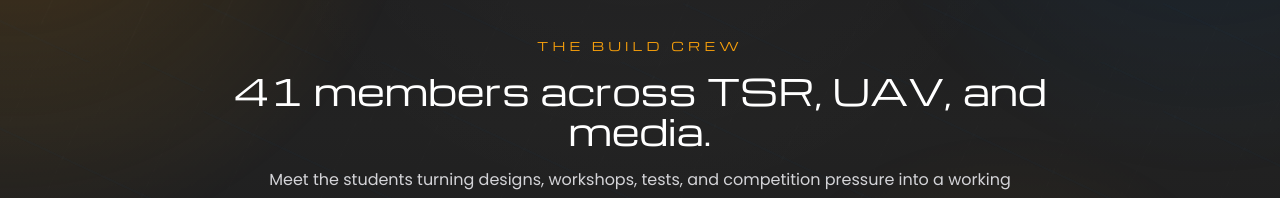
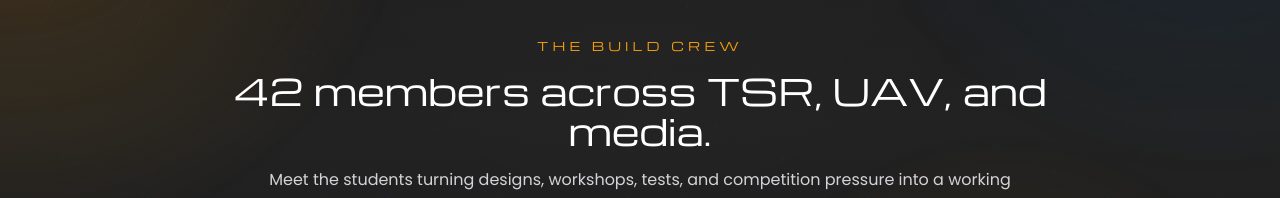
Before and after one commit to sae-gbpiet-dev/website-dev, a Next.js app: page /people in a window 1280 px wide. Shown: the part 210-408 px from the top of the page. Built offline with nearby package versions, Linux system fonts and the light colour scheme.

Commit message:
update media description

```diff
--- a/app/data/teamData.ts
+++ b/app/data/teamData.ts
@@ -352,6 +352,16 @@ const rawMembers = [
   },
   {
     profileImage:
+      "https://drive.google.com/file/d/1iwAjn1ZBm7JHKeIa76NWBJi7AuYLCfwJ/view?usp=sharing",
+    name: "Srishti Joshi",
+    designation: "Team Member (UAV)",
+    email: "srishtijoshi0860@gmail.com",
+    linkedin:
+      "https://www.linkedin.com/in/srishti-joshi-a93aa8390?utm_source=share_via&utm_content=profile&utm_medium=member_android//",
+    instagram: "https://www.instagram.com/sisti._.joshi?igsh=ZHV6YW4waXRqaHF1",
+  },
+  {
+    profileImage:
       "https://drive.google.com/file/d/1Zubw7iMqjeJBVImLFJjFQuRYraw4e5_q/view?usp=sharing",
     name: "Mahima Pandey",
     designation: "Team Member (UAV)",
@@ -484,7 +494,7 @@ export const teamVideos: TeamVideo[] = [
   {
     title: "BAJA - TSR",
     videoUrl:
-      "hhttps://drive.google.com/file/d/1TCfRg5U44JhUoWULi74M4_--AeP51DhA/view?usp=sharing",
+      "https://drive.google.com/file/d/1TCfRg5U44JhUoWULi74M4_--AeP51DhA/view?usp=sharing",
     group: "tsr",
   },
   {
```
